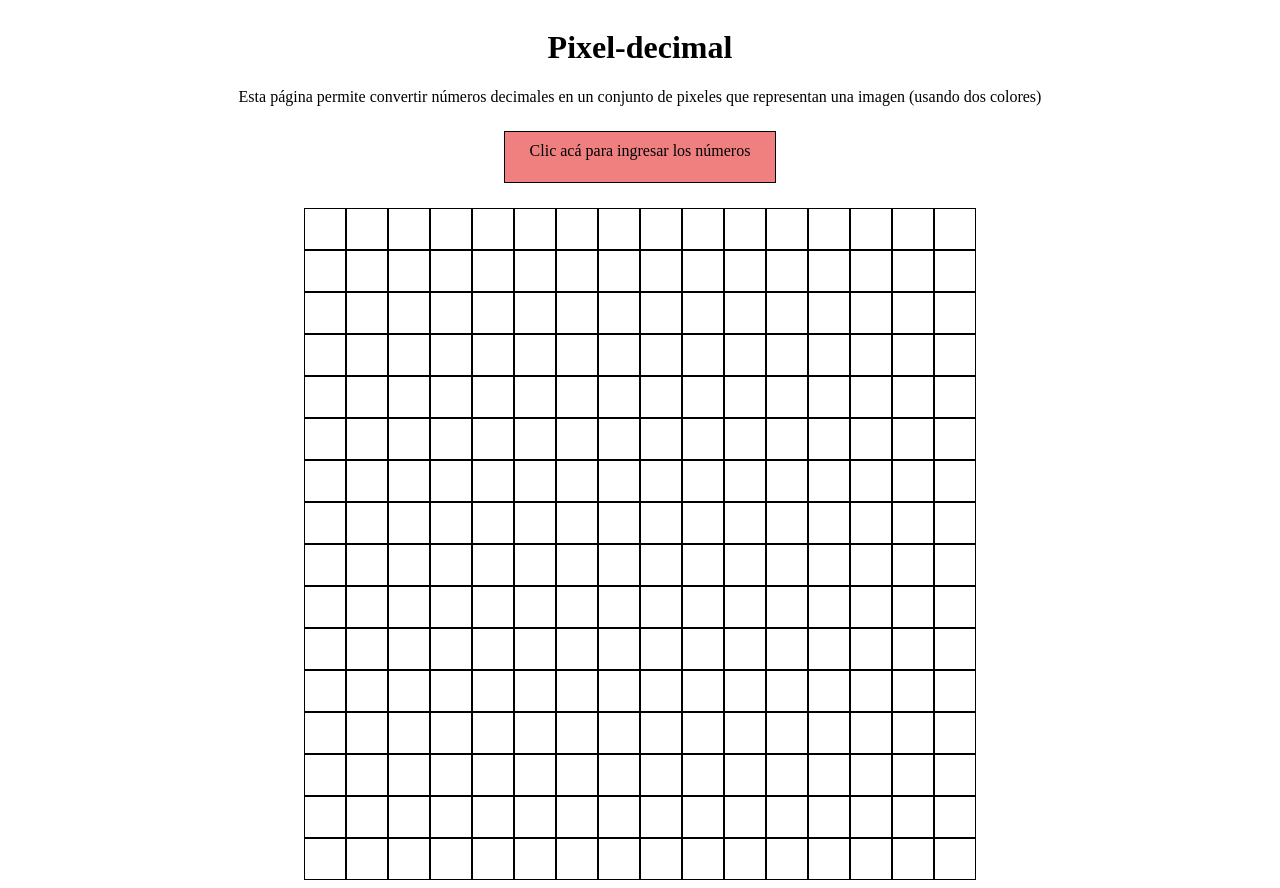
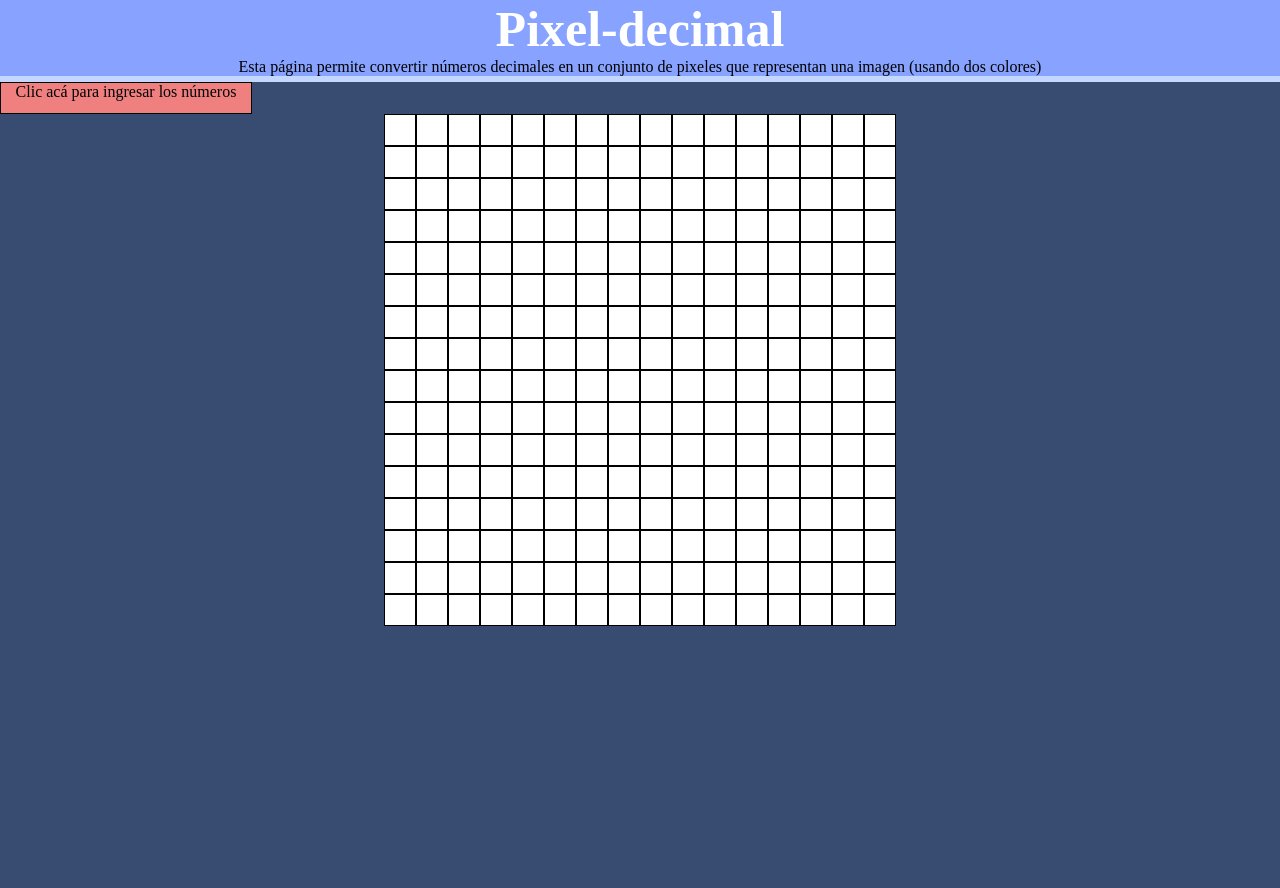
Before and after one commit to Sant698/pixeldecimal, a plain HTML site: page index.html in a window 1280 px wide. After the commit the page ends 800 px from the top, so only its background shows below. Drawn offline with Linux system fonts and the light colour scheme.

Commit message:
Mejora de estilo

```diff
--- a/estilos.css
+++ b/estilos.css
@@ -1,12 +1,29 @@
+*
+{
+	padding: 0;
+	margin: 0;
+}
+
 body
 {
 	display: flex;
 	flex-direction: column;
+
+	background-color: #384B70;
 }
 
 header
 {
 	text-align: center;
+	background-color: #87A2FF;
+
+	border-bottom: 6px solid #C4D7FF;
+}
+
+header h1
+{
+	font-size: 50px;
+	color: white;
 }
 
 article
@@ -25,9 +42,6 @@ div.boton
 	background-color: lightcoral;
 	width: 250px;
 	height: 30px;
-
-	margin: 25px auto;
-	padding: 10px;
 }
 
 
@@ -53,6 +67,8 @@ div.boton
 .cuadrado
 {
 	border: 1px solid black;
-	width: 40px;
-	height: 40px;
+	width: 30px;
+	height: 30px;
+
+	background-color: white;
 }
--- a/index.html
+++ b/index.html
@@ -17,13 +17,13 @@
     <header>
         <h1>Pixel-decimal</h1>
         <p>Esta página permite convertir números decimales en un conjunto de pixeles que representan una imagen (usando dos colores)</p>
-        <div class="boton">
-           Clic acá para ingresar los números
-        </div>
     </header>
 
     <section>
         <article>
+            <div class="boton">
+                Clic acá para ingresar los números
+            </div>
             <div id="grilla">
                 <div id="cuadrado1" class="cuadrado"></div>
             </div>
```
